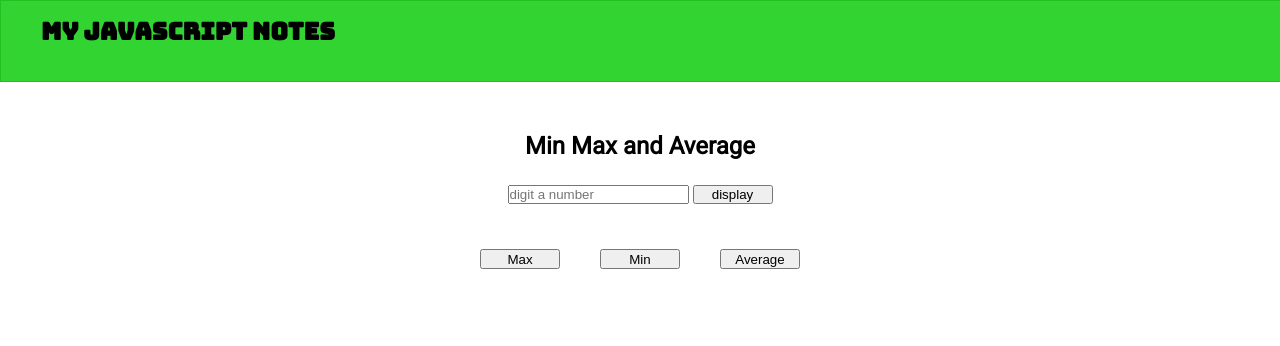
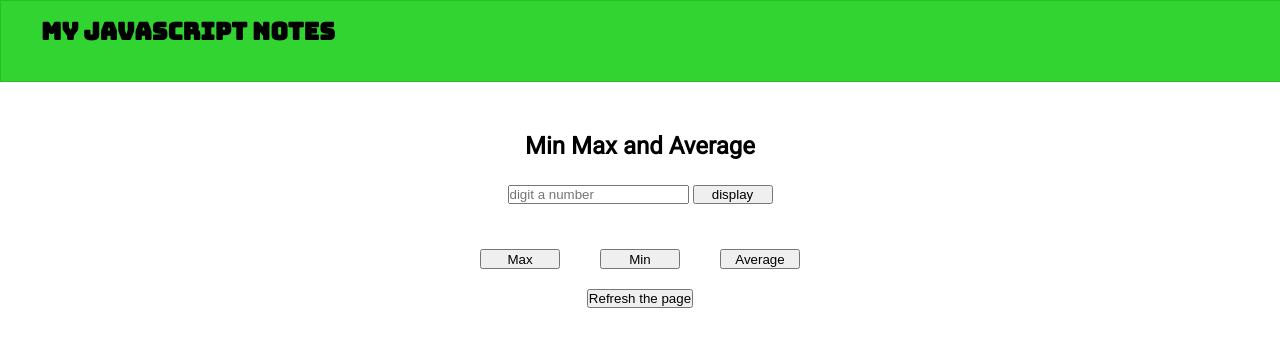
Before and after one commit to Banjer71/My-JavaScript-Notes, a plain HTML site: page index.html in a window 1280 px wide. Shown: the top 346 px of the page. Drawn offline with Linux system fonts and the light colour scheme.

Commit message:
add the reload page function

```diff
--- a/index.html
+++ b/index.html
@@ -30,6 +30,7 @@
                         </ul>
 
                 <p id="max-min-av"></p>
+                <button type="button" onclick="myRefresh()">Refresh the page</button>
 
 
     </div>
--- a/script.js
+++ b/script.js
@@ -1,3 +1,8 @@
+function myRefresh() {
+  location.reload(true);
+}
+
+
 function myFunction(){
   let n = document.getElementById('numb').value;
   let text;
```
